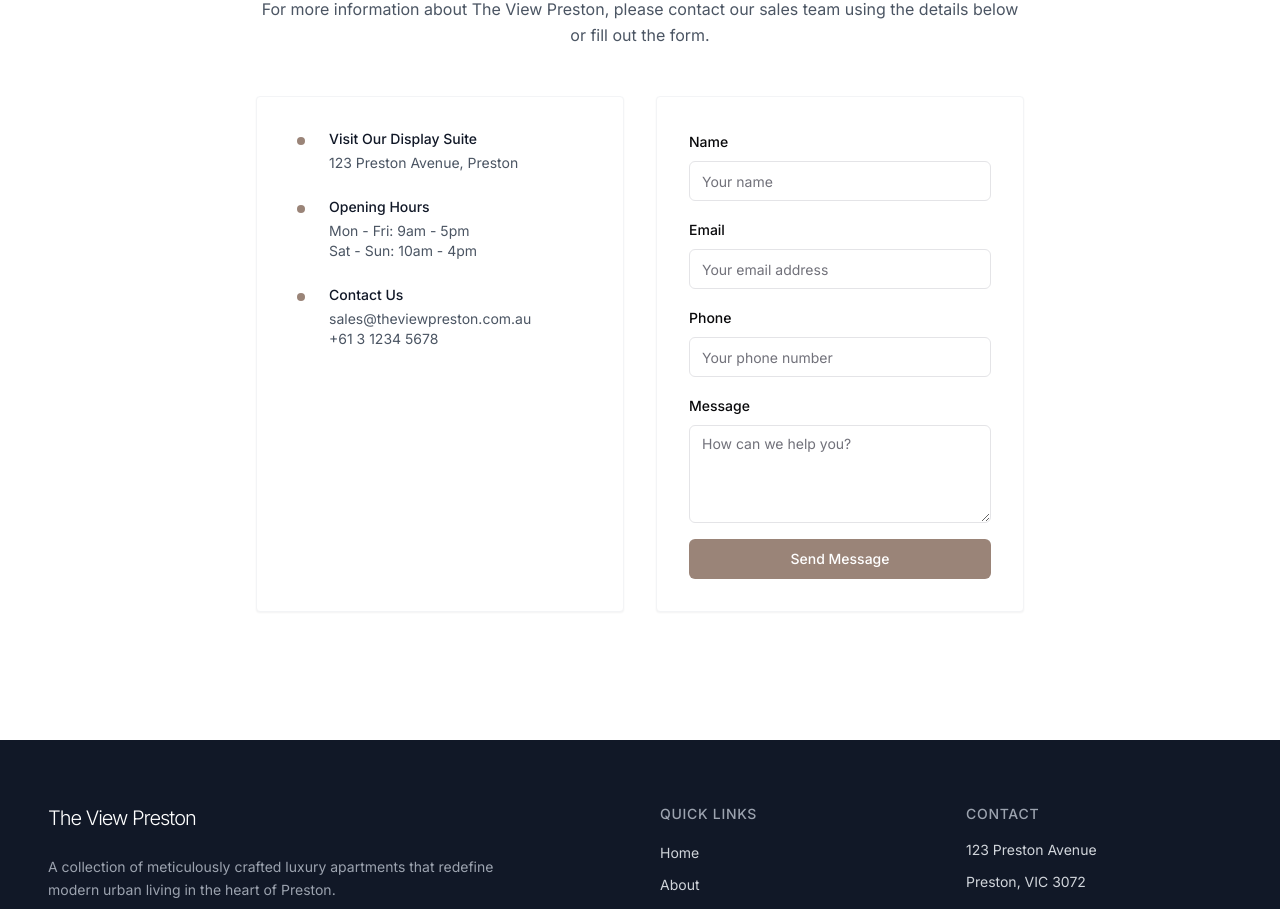
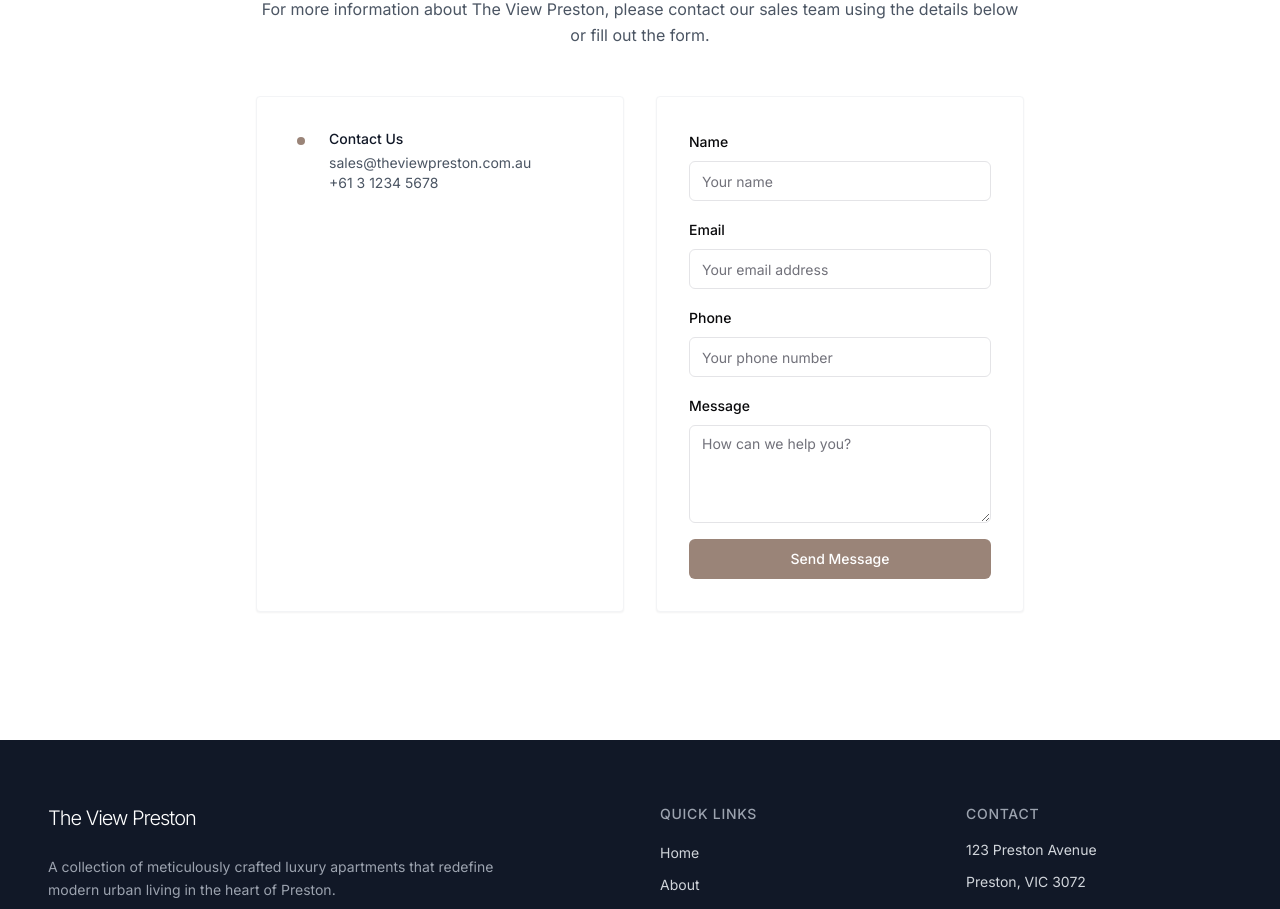
Before and after one commit to propertystart/view-preston-stemcon-v10, a React (Vite) app: page / in a window 1280 px wide. Shown: the part 4231-5140 px from the top of the page. Built offline with nearby package versions, Linux system fonts and the light colour scheme.

Commit message:
Remove contact details
Removes the "Visit Our Display Suite" and "Opening Hours" sections from the contact information.

```diff
--- a/src/components/Contact.tsx
+++ b/src/components/Contact.tsx
@@ -67,26 +67,6 @@ const Contact: React.FC = () => {
           <div className="grid md:grid-cols-2 gap-8 mt-12">
             <div className="bg-white shadow-sm border border-gray-100 rounded-sm p-8">
               <div className="space-y-6">
-                <div className="flex items-start">
-                  <div className="flex-shrink-0 h-6 w-6 flex items-center justify-center">
-                    <div className="w-2 h-2 rounded-full bg-luxury"></div>
-                  </div>
-                  <div className="ml-4">
-                    <p className="text-sm font-medium text-gray-900">Visit Our Display Suite</p>
-                    <p className="text-sm text-gray-600 mt-1">123 Preston Avenue, Preston</p>
-                  </div>
-                </div>
-
-                <div className="flex items-start">
-                  <div className="flex-shrink-0 h-6 w-6 flex items-center justify-center">
-                    <div className="w-2 h-2 rounded-full bg-luxury"></div>
-                  </div>
-                  <div className="ml-4">
-                    <p className="text-sm font-medium text-gray-900">Opening Hours</p>
-                    <p className="text-sm text-gray-600 mt-1">Mon - Fri: 9am - 5pm<br />Sat - Sun: 10am - 4pm</p>
-                  </div>
-                </div>
-
                 <div className="flex items-start">
                   <div className="flex-shrink-0 h-6 w-6 flex items-center justify-center">
                     <div className="w-2 h-2 rounded-full bg-luxury"></div>
```
